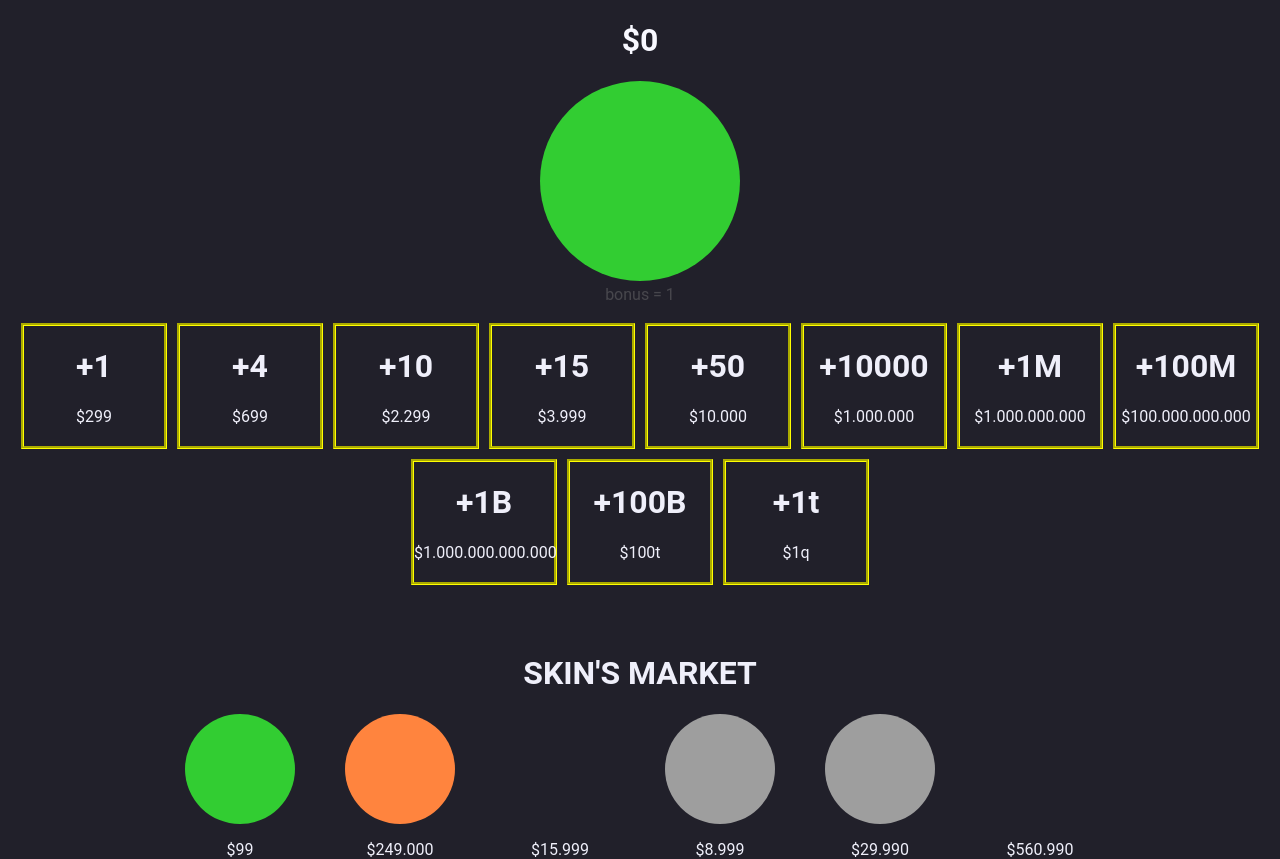
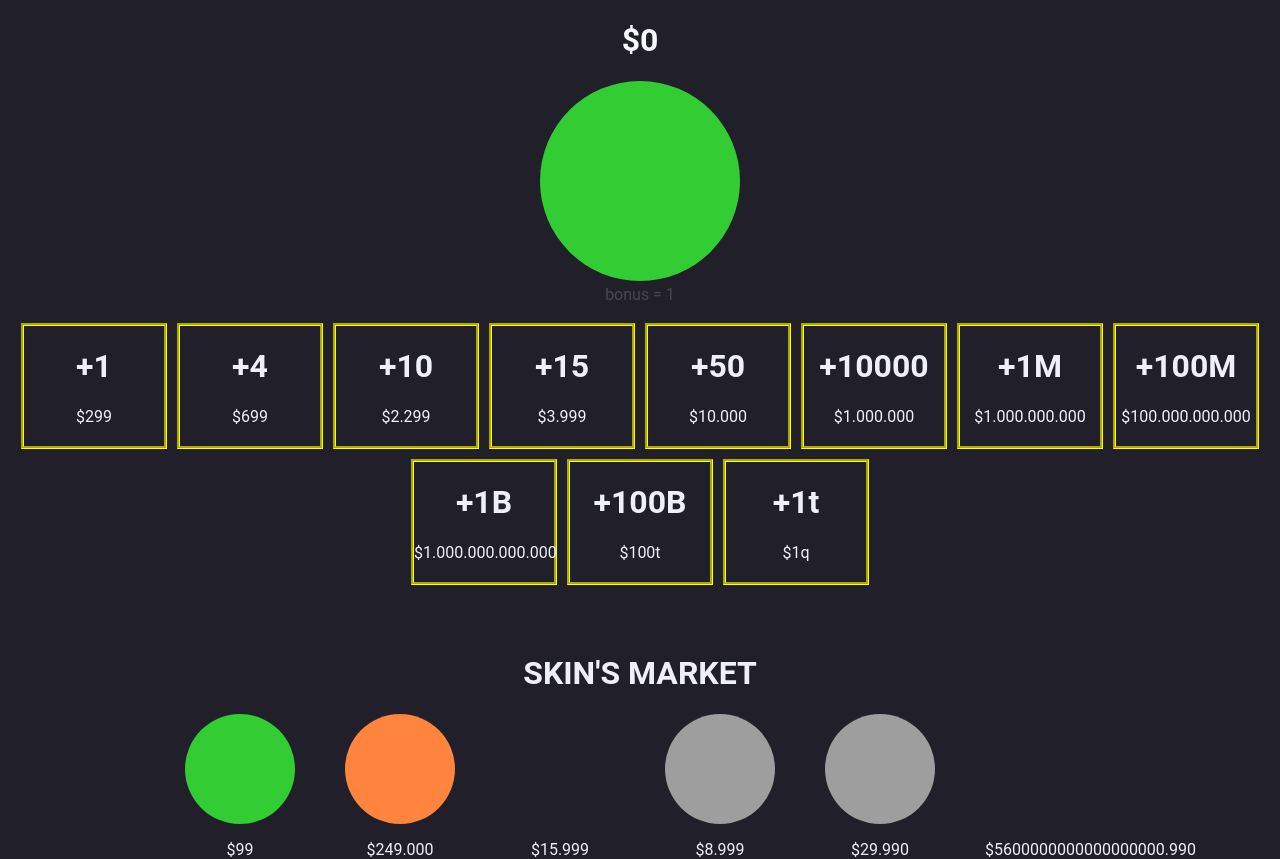
Before and after one commit to dimaspider2012/Clicker-Game-, a plain HTML site: page index.html in a window 1280 px wide. Drawn offline with Linux system fonts and the light colour scheme; grey boxes are pictures that could not be loaded.

Commit message:
Update index.html

```diff
--- a/index.html
+++ b/index.html
@@ -81,7 +81,7 @@
       <p class="price">$29.990</p>
     </div>
     <div class="stolenFromHomer" id="donut">
-      <p class="price">$560.990</p>
+      <p class="price">$5600000000000000000.990</p>
     </div>
   </div>
   <script src="main.js"></script>
```
